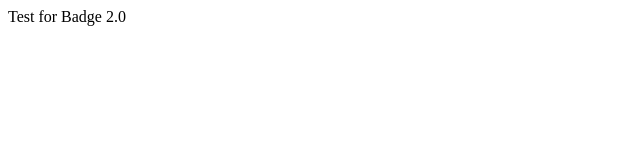
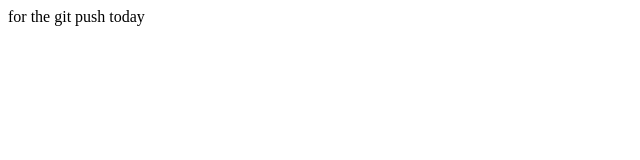
Before and after one commit to Winson-git/forBadges, a plain HTML site: page index.html in a window 1280 px wide. Shown: the full height of the page, 0-640 px from the left. Drawn offline with Linux system fonts and the light colour scheme.

Commit message:
Update index.html

```diff
--- a/index.html
+++ b/index.html
@@ -6,6 +6,6 @@
     <title>Document</title>
 </head>
 <body>
-    <div>Test for Badge 2.0</div>
+    <div>for the git push today</div>
 </body>
 </html>
```
